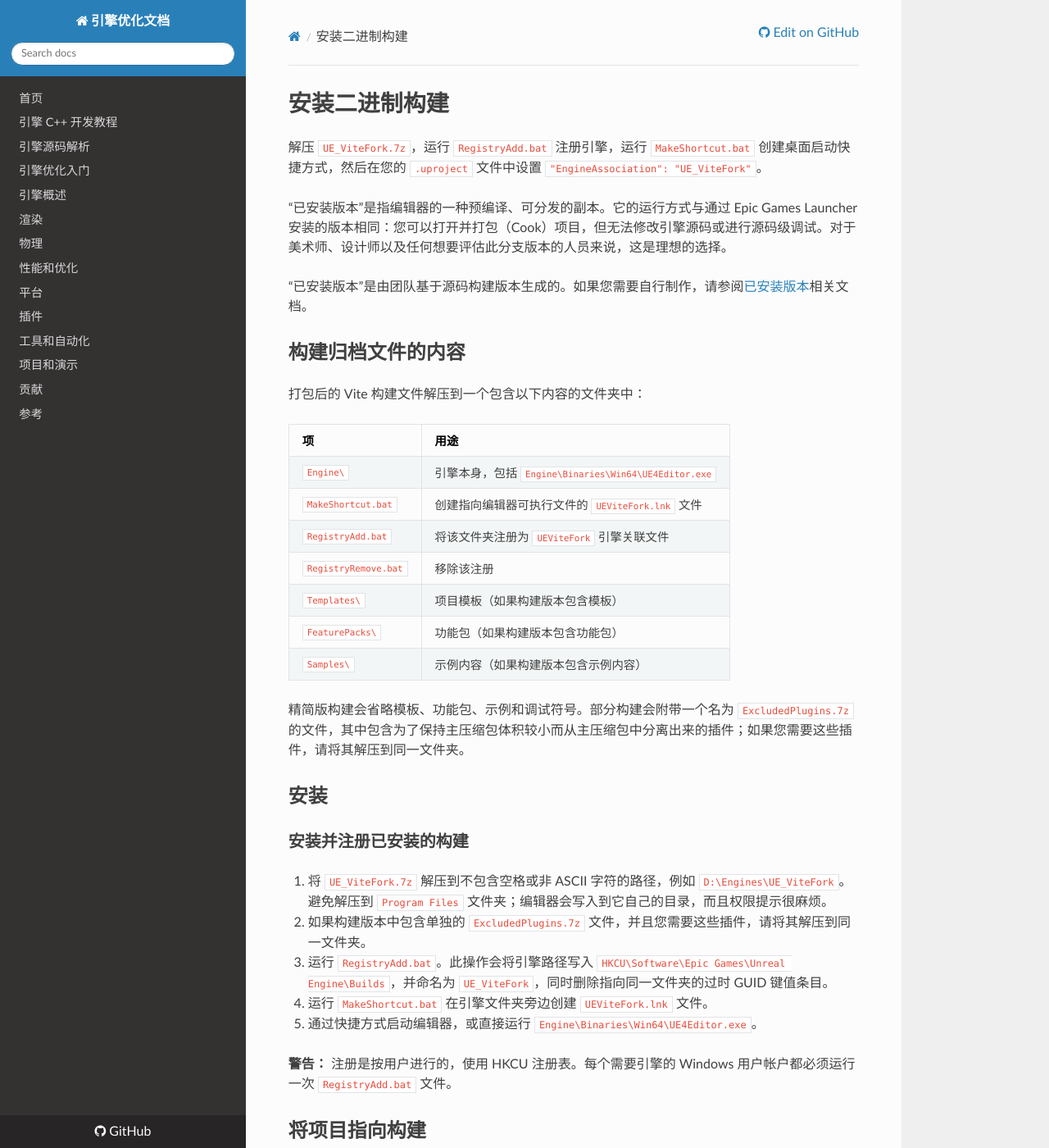
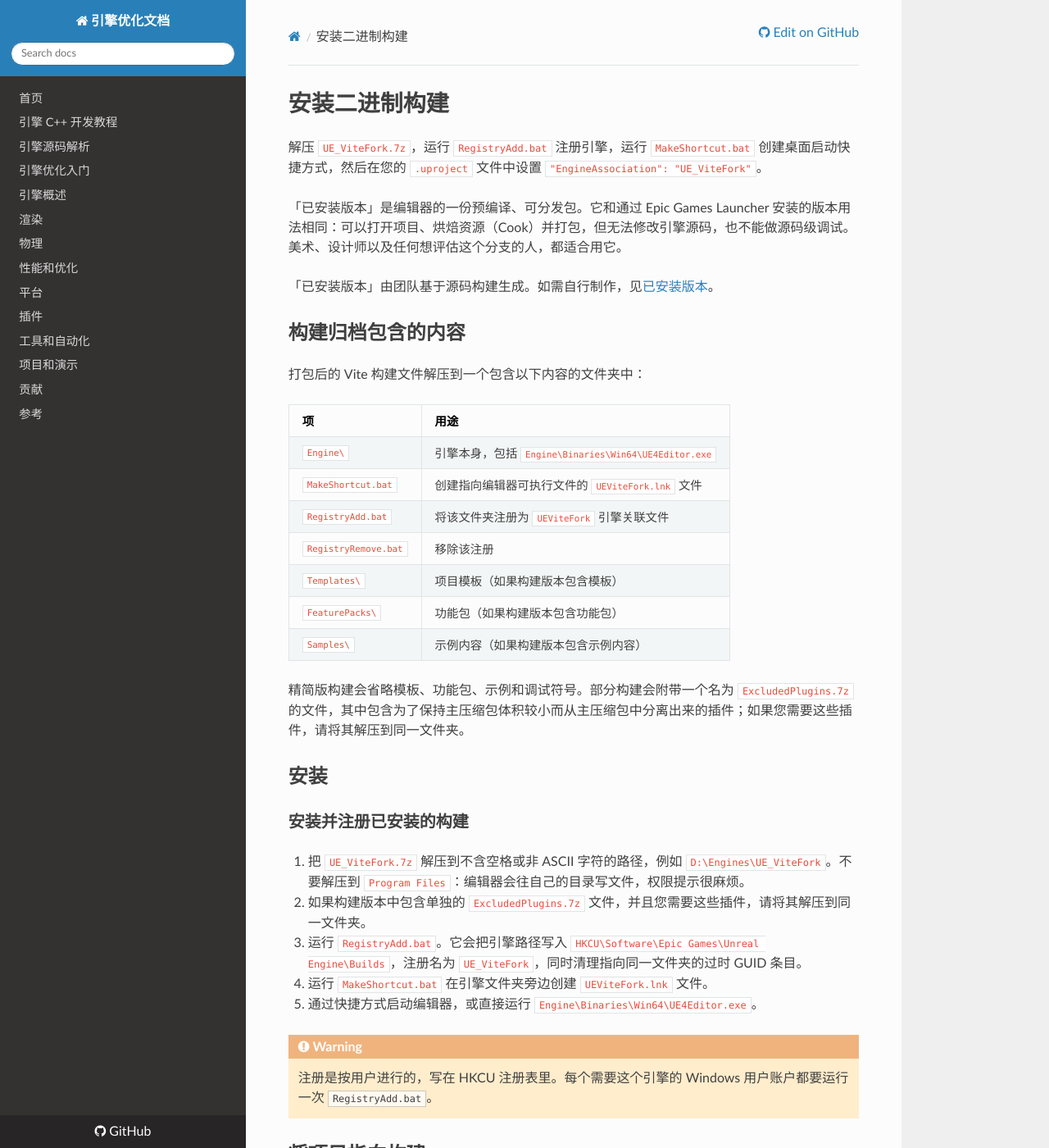
Before and after one commit to OpenHUTB/cpp, an MkDocs documentation site: the page built from docs/optimization/GettingStarted/Install-Binary-Build.md, in a window 1280 px wide and 1400 px high. Shown: the whole window at 82% size. Built offline with MkDocs 1.6.1, drawn with Linux system fonts in a browser that asks for light colours; nearby versions of some CDN libraries; a script that is not in the unit is left out.

Commit message:
docs: 修正安装二进制页的引号、Cook 与 admonition
- 正文用弯引号包住「已安装版本」，与全书的术语写法不一致，改为「」
- 打包（Cook）项目按手册 cook 的译法改为烘焙资源（Cook）并打包
- 警告段改为 !!! warning；美术师改为美术，分支版本改为分支
- 归档内容表的说明与安装步骤的权限提示顺一遍

```diff
--- a/docs/optimization/GettingStarted/Install-Binary-Build.md
+++ b/docs/optimization/GettingStarted/Install-Binary-Build.md
@@ -2,12 +2,12 @@
 
 解压 `UE_ViteFork.7z`，运行 `RegistryAdd.bat` 注册引擎，运行 `MakeShortcut.bat` 创建桌面启动快捷方式，然后在您的 `.uproject` 文件中设置 `"EngineAssociation": "UE_ViteFork"`。
 
-“已安装版本”是指编辑器的一种预编译、可分发的副本。它的运行方式与通过 Epic Games Launcher 安装的版本相同：您可以打开并打包（Cook）项目，但无法修改引擎源码或进行源码级调试。对于美术师、设计师以及任何想要评估此分支版本的人员来说，这是理想的选择。
+「已安装版本」是编辑器的一份预编译、可分发包。它和通过 Epic Games Launcher 安装的版本用法相同：可以打开项目、烘焙资源（Cook）并打包，但无法修改引擎源码，也不能做源码级调试。美术、设计师以及任何想评估这个分支的人，都适合用它。
 
-“已安装版本”是由团队基于源码构建版本生成的。如果您需要自行制作，请参阅[已安装版本](../Tools/Installed-Builds.md)相关文档。
+「已安装版本」由团队基于源码构建生成。如需自行制作，见[已安装版本](../Tools/Installed-Builds.md)。
 
 
-## 构建归档文件的内容
+## 构建归档包含的内容
 
 打包后的 Vite 构建文件解压到一个包含以下内容的文件夹中：
 
@@ -28,17 +28,18 @@
 
 ### 安装并注册已安装的构建
 
-1. 将 `UE_ViteFork.7z` 解压到不包含空格或非 ASCII 字符的路径，例如 `D:\Engines\UE_ViteFork`。避免解压到 `Program Files` 文件夹；编辑器会写入到它自己的目录，而且权限提示很麻烦。
+1. 把 `UE_ViteFork.7z` 解压到不含空格或非 ASCII 字符的路径，例如 `D:\Engines\UE_ViteFork`。不要解压到 `Program Files`：编辑器会往自己的目录写文件，权限提示很麻烦。
 
 2. 如果构建版本中包含单独的 `ExcludedPlugins.7z` 文件，并且您需要这些插件，请将其解压到同一文件夹。
 
-3. 运行 `RegistryAdd.bat`。此操作会将引擎路径写入 `HKCU\Software\Epic Games\Unreal Engine\Builds`，并命名为 `UE_ViteFork`，同时删除指向同一文件夹的过时 GUID 键值条目。
+3. 运行 `RegistryAdd.bat`。它会把引擎路径写入 `HKCU\Software\Epic Games\Unreal Engine\Builds`，注册名为 `UE_ViteFork`，同时清理指向同一文件夹的过时 GUID 条目。
 
 4. 运行 `MakeShortcut.bat` 在引擎文件夹旁边创建 `UEViteFork.lnk` 文件。
 
 5. 通过快捷方式启动编辑器，或直接运行 `Engine\Binaries\Win64\UE4Editor.exe`。
 
-**警告：** 注册是按用户进行的，使用 HKCU 注册表。每个需要引擎的 Windows 用户帐户都必须运行一次 `RegistryAdd.bat` 文件。
+!!! warning
+    注册是按用户进行的，写在 HKCU 注册表里。每个需要这个引擎的 Windows 用户账户都要运行一次 `RegistryAdd.bat`。
 
 
 ## 将项目指向构建
```
